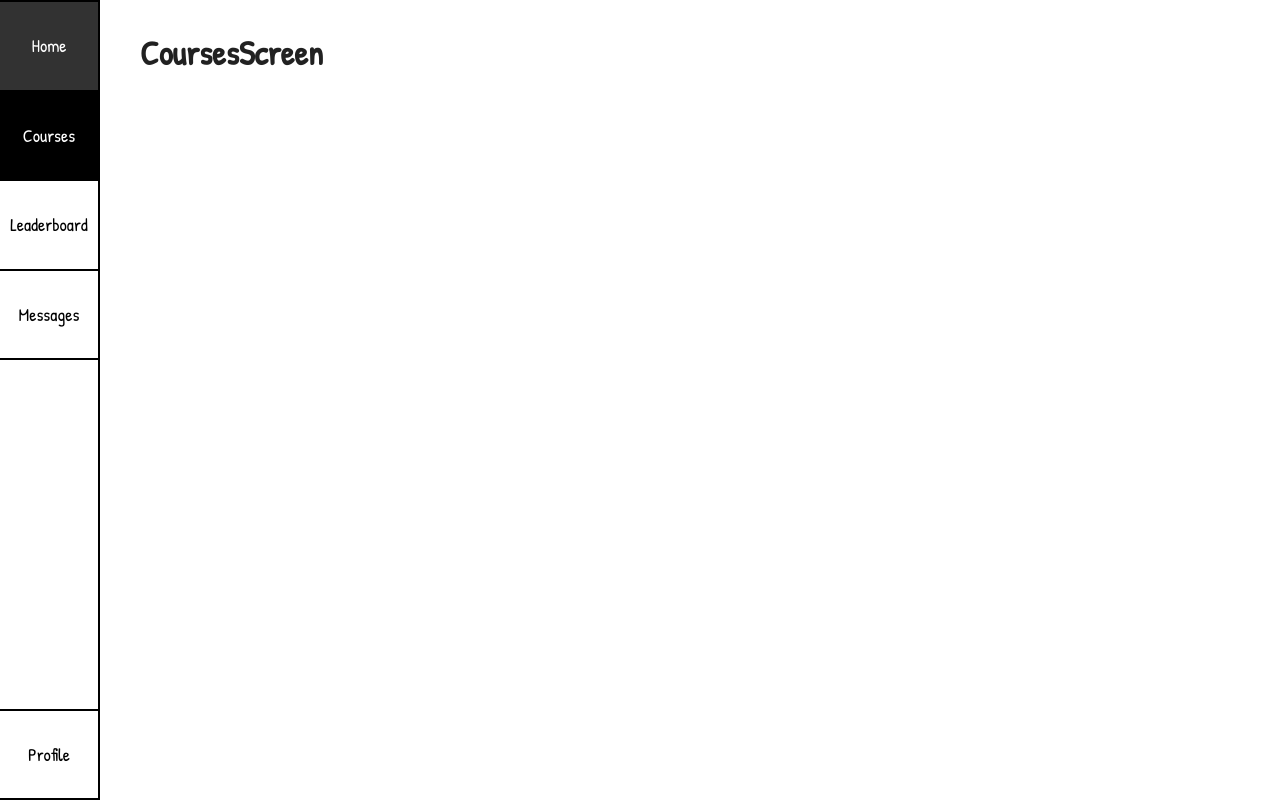
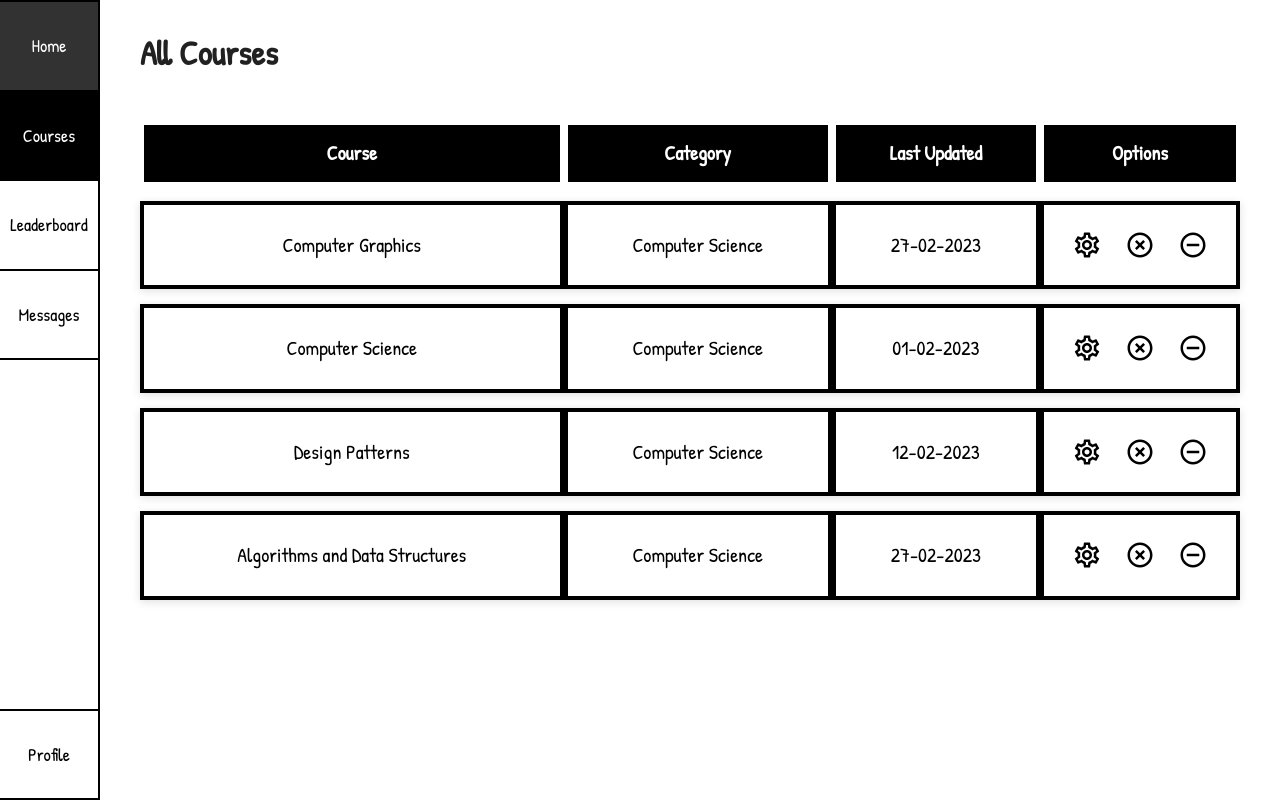
Before and after one commit to wagihmohamed/Cloud-Education, a React (Create React App) app: page /courses in a window 1280 px wide. Built offline with nearby package versions, Linux system fonts and the light colour scheme; what country-state-city would draw is missing.

Commit message:
added courses table and edit course modal

```diff
--- /dev/null
+++ b/src/components/CoursesTable/index.tsx
@@ -0,0 +1,119 @@
+import { useState } from "react";
+import styled from "@emotion/styled";
+import { coursesBodyData } from "../../mockup/coursesBodyData";
+import { coursesTableColumns } from "../../mockup/coursesColumnData";
+import { Stack } from "@mui/system";
+import {
+  DoDisturbOnOutlined,
+  HighlightOffOutlined,
+  SettingsOutlined,
+} from "@mui/icons-material";
+import {
+  Table,
+  TableBody,
+  TableCell,
+  TableHead,
+  TableRow,
+  Typography,
+} from "@mui/material";
+import { EditCourseModal } from "../EditCourseModal";
+
+const CustomTableCell = styled(TableCell)(({ theme }) => ({
+  ...theme,
+  color: "#000",
+  textAlign: "center",
+  border: "4px solid #000000",
+  backgroundColor: "#fff",
+  fontSize: "20px",
+}));
+
+export const CoursesTable = () => {
+  const [isEditCourseOpen, setIsEditCourseOpen] = useState(false);
+  return (
+    <>
+      <Table
+        sx={{
+          mt: 4,
+          height: "100%",
+          width: "100%",
+          overflowY: "auto",
+          borderSpacing: "0 15px !important",
+          borderCollapse: "separate",
+        }}
+      >
+        <TableHead
+          sx={{
+            backgroundColor: "primary.main",
+          }}
+        >
+          <TableRow>
+            {coursesTableColumns.map((column) => (
+              <TableCell
+                sx={{
+                  color: "white",
+                  textAlign: "center",
+                  border: "4px solid white",
+                }}
+                key={column.id}
+              >
+                <Typography fontSize="20px" fontWeight="bold" variant="h4">
+                  {column.label}
+                </Typography>
+              </TableCell>
+            ))}
+          </TableRow>
+        </TableHead>
+        <TableBody>
+          {coursesBodyData.map((row) => (
+            <TableRow
+              sx={{
+                boxShadow: "rgba(99, 99, 99, 0.2) 0px 2px 8px 0px",
+              }}
+            >
+              <CustomTableCell>{row.courseName}</CustomTableCell>
+              <CustomTableCell>{row.category}</CustomTableCell>
+              <CustomTableCell>{row.lastUpdated}</CustomTableCell>
+              <CustomTableCell width="200px">
+                <Stack direction="row" justifyContent="space-around">
+                  <SettingsOutlined
+                    sx={{
+                      height: "30px",
+                      width: "30px",
+                    }}
+                    onClick={() => {
+                      setIsEditCourseOpen(true);
+                    }}
+                    cursor="pointer"
+                    color="primary"
+                  />
+                  <HighlightOffOutlined
+                    sx={{
+                      height: "30px",
+                      width: "30px",
+                    }}
+                    cursor="pointer"
+                    color="primary"
+                  />
+                  <DoDisturbOnOutlined
+                    sx={{
+                      height: "30px",
+                      width: "30px",
+                    }}
+                    cursor="pointer"
+                    color="primary"
+                  />
+                </Stack>
+              </CustomTableCell>
+            </TableRow>
+          ))}
+        </TableBody>
+      </Table>
+      <EditCourseModal
+        handleClose={() => {
+          setIsEditCourseOpen(false);
+        }}
+        open={isEditCourseOpen}
+      />
+    </>
+  );
+};
--- a/src/components/CustomButton/index.tsx
+++ b/src/components/CustomButton/index.tsx
@@ -14,6 +14,7 @@ interface CustomButtonProps extends ButtonProps {
   ml?: number | string;
   mr?: number | string;
   active?: boolean;
+  warning?: boolean;
 }
 export const CustomButton = ({
   children,
@@ -28,6 +29,7 @@ export const CustomButton = ({
   mr,
   active,
   py,
+  warning = false,
   ...props
 }: CustomButtonProps) => {
   return (
@@ -48,11 +50,12 @@ export const CustomButton = ({
         mr,
         py,
         fontWeight: (active && 700) || 400,
-        bgcolor: "primary.main",
+        bgcolor:
+          (active && "#323232") || (warning && "#d32f2f") || "primary.main",
         color: "white",
         fontSize: "20px",
         "&:hover": {
-          bgcolor: "#323232",
+          bgcolor: (warning && "#e06d6d") || "#323232",
         },
       }}
     >
--- /dev/null
+++ b/src/components/EditCourseModal/index.tsx
@@ -0,0 +1,103 @@
+import { Modal, Typography, Box, Grid } from "@mui/material";
+import Stack from "@mui/material/Stack";
+import CloseOutlinedIcon from "@mui/icons-material/CloseOutlined";
+import { CustomTextField } from "../CustomTextField";
+import { CustomSelect } from "../CustomSelect";
+import { CustomButton } from "../CustomButton";
+
+interface EditCourseModalProps {
+  open: boolean;
+  handleClose: () => void;
+}
+
+export const EditCourseModal = ({
+  handleClose,
+  open,
+}: EditCourseModalProps) => {
+  return (
+    <Modal
+      open={open}
+      onClose={handleClose}
+      aria-labelledby="modal-modal-title"
+      aria-describedby="modal-modal-description"
+    >
+      <Box
+        sx={{
+          position: "absolute",
+          top: "50%",
+          left: "50%",
+          transform: "translate(-50%, -50%)",
+          width: "800px",
+          bgcolor: "background.paper",
+          boxShadow: 24,
+          p: 4,
+          borderRadius: "10px",
+        }}
+      >
+        <Stack direction="row" justifyContent="space-between">
+          <Typography variant="h4" fontWeight="bold">
+            Edit Course
+          </Typography>
+          <CloseOutlinedIcon
+            onClick={handleClose}
+            sx={{
+              width: "30px",
+              height: "30px",
+              cursor: "pointer",
+              mt: 1,
+            }}
+          />
+        </Stack>
+        <Grid
+          container
+          mt={4}
+          alignItems="center"
+          columnSpacing="90px"
+          rowSpacing="20px"
+        >
+          <Grid item xs={6}>
+            <CustomTextField withLabel label="Course Name" />
+          </Grid>
+          <Grid item xs={6}>
+            <CustomSelect
+              onChange={() => {}}
+              options={[{ label: "Category", value: "Category" }]}
+              withLabel
+              label="Category"
+            />
+          </Grid>
+          <Grid item xs={6}>
+            <CustomTextField multiline rows={5} withLabel label="Description" />
+          </Grid>
+          <Grid item xs={6}>
+            <CustomSelect
+              onChange={() => {}}
+              options={[{ label: "Category", value: "Category" }]}
+              withLabel
+              label="Status"
+            />
+          </Grid>
+          <Grid item xs={6}>
+            <CustomTextField withLabel label="Course Code" />
+          </Grid>
+          <Grid item xs={6}>
+            <CustomSelect
+              onChange={() => {}}
+              options={[{ label: "Category", value: "Category" }]}
+              withLabel
+              label="Prerequisites"
+            />
+          </Grid>
+        </Grid>
+        <Stack direction="row" gap={10} justifyContent="space-between" mt={4}>
+          <CustomButton fullWidth color="error">
+            Submit
+          </CustomButton>
+          <CustomButton color="warning" fullWidth warning>
+            Cancel
+          </CustomButton>
+        </Stack>
+      </Box>
+    </Modal>
+  );
+};
--- a/src/components/index.ts
+++ b/src/components/index.ts
@@ -7,6 +7,8 @@ import { CustomSelect } from "./CustomSelect";
 import { CustomNavLink } from "./CustomNavLink";
 import { CustomNavBar } from "./CustomNavBar";
 import { NotificationList } from "./NotificationList";
+import { CoursesTable } from "./CoursesTable";
+import { EditCourseModal } from "./EditCourseModal";
 
 export {
   CustomDate,
@@ -18,4 +20,6 @@ export {
   CustomNavLink,
   CustomNavBar,
   NotificationList,
+  CoursesTable,
+  EditCourseModal,
 };
--- /dev/null
+++ b/src/mockup/coursesBodyData.ts
@@ -0,0 +1,26 @@
+export const coursesBodyData = [
+  {
+    id: "1",
+    courseName: "Computer Graphics",
+    category: "Computer Science",
+    lastUpdated: "27-02-2023",
+  },
+  {
+    id: "2",
+    courseName: "Computer Science",
+    category: "Computer Science",
+    lastUpdated: "01-02-2023",
+  },
+  {
+    id: "3",
+    courseName: "Design Patterns",
+    category: "Computer Science",
+    lastUpdated: "12-02-2023",
+  },
+  {
+    id: "4",
+    courseName: "Algorithms and Data Structures",
+    category: "Computer Science",
+    lastUpdated: "27-02-2023",
+  },
+];
--- /dev/null
+++ b/src/mockup/coursesColumnData.ts
@@ -0,0 +1,18 @@
+export const coursesTableColumns = [
+  {
+    id: "course",
+    label: "Course",
+  },
+  {
+    id: "category",
+    label: "Category",
+  },
+  {
+    id: "lastUpdated",
+    label: "Last Updated",
+  },
+  {
+    id: "options",
+    label: "Options",
+  },
+];
--- a/src/screens/CoursesScreen/index.tsx
+++ b/src/screens/CoursesScreen/index.tsx
@@ -1,5 +1,5 @@
 import { Box, Typography } from "@mui/material";
-import { CustomLayout } from "../../components";
+import { CoursesTable, CustomLayout } from "../../components";
 
 export const CoursesScreen = () => {
   return (
@@ -11,8 +11,9 @@ export const CoursesScreen = () => {
         }}
       >
         <Typography fontWeight="bold" variant="h4">
-          CoursesScreen
+          All Courses
         </Typography>
+        <CoursesTable />
       </Box>
     </CustomLayout>
   );
```
